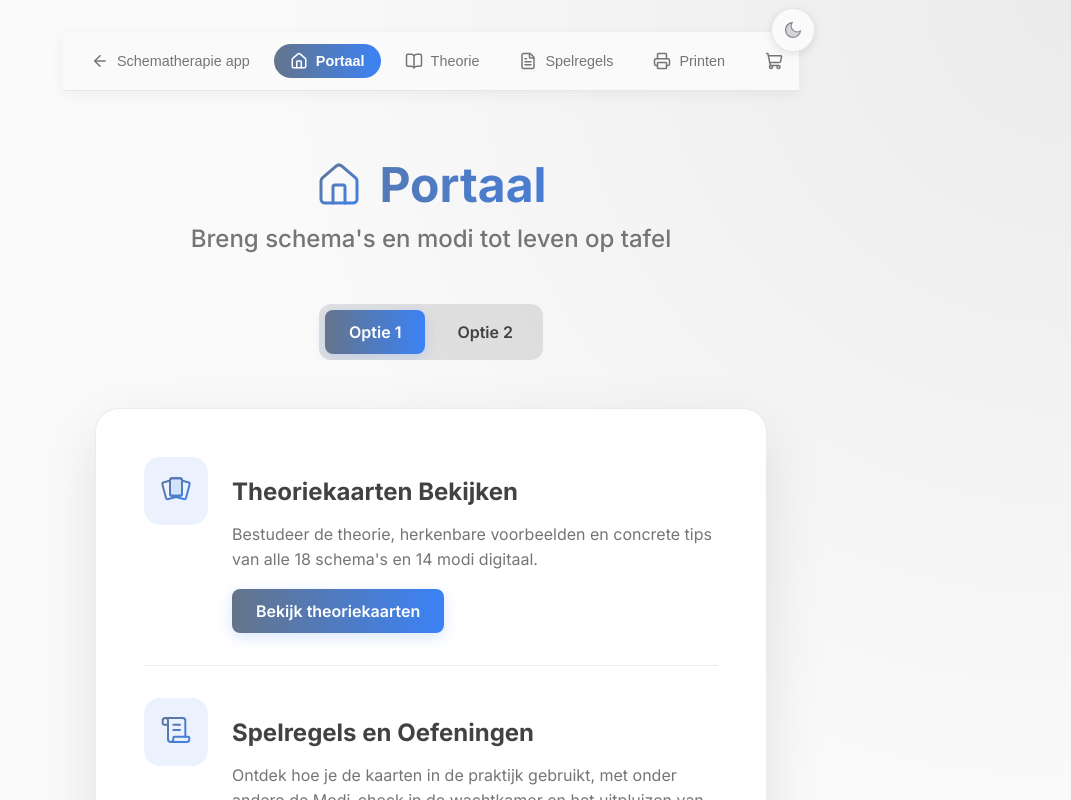
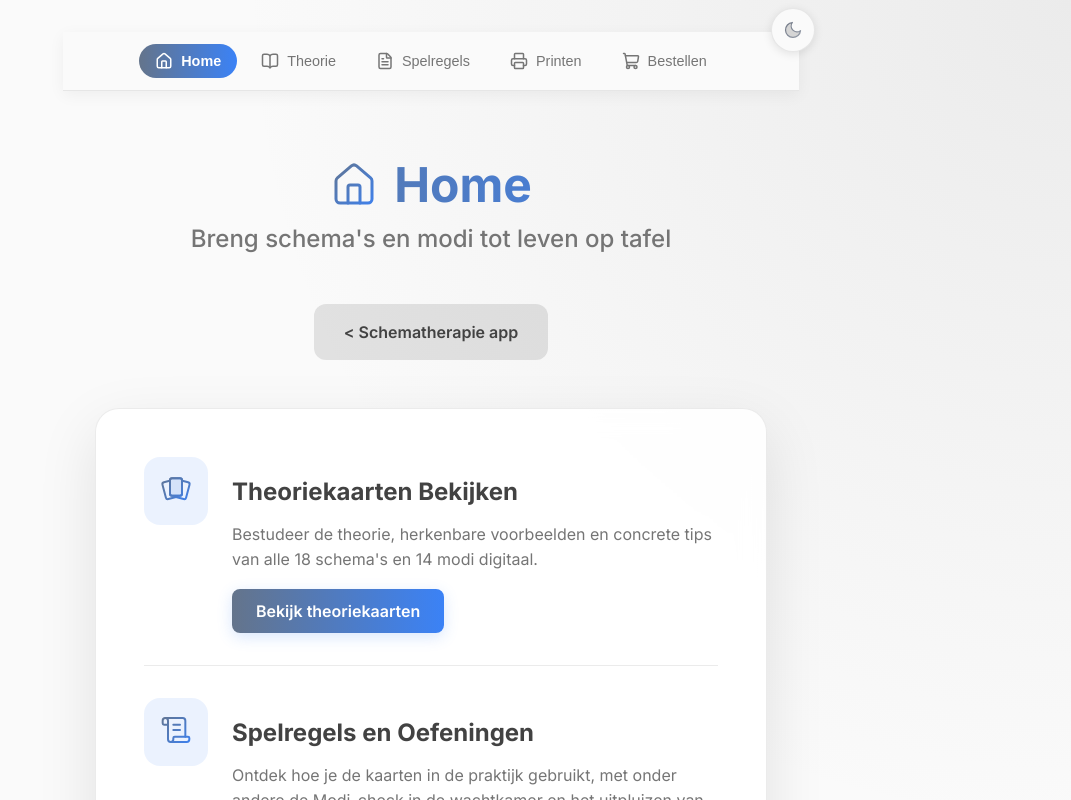
Before and after one commit to radder1972/STA, a React (Vite) app: page / in a window 1280 px wide. Both pictures are taken after a click on the button "Ga naar het Spelportaal". Shown: the top 800 px of the page, without its empty margins (209-1280 px from the left). Built offline with nearby package versions, Linux system fonts and the light colour scheme.

Commit message:
Remove back button from GameNavbar, rename Portaal to Home, and add back button to Home submenu

```diff
--- a/package.json
+++ b/package.json
@@ -1,7 +1,7 @@
 {
   "name": "schema-therapy-app",
   "private": true,
-  "version": "2.6.228",
+  "version": "2.6.229",
   "type": "module",
   "scripts": {
     "dev": "vite",
--- a/src/components/GameNavbar.jsx
+++ b/src/components/GameNavbar.jsx
@@ -3,8 +3,7 @@ import { ArrowLeft, Home, BookOpen, FileText, Printer, ShoppingCart } from 'luci
 
 export default function GameNavbar({ currentView, setCurrentView }) {
   const navItems = [
-    { id: 'home', label: 'Schematherapie app', icon: ArrowLeft },
-    { id: 'game-portal', label: 'Portaal', icon: Home },
+    { id: 'game-portal', label: 'Home', icon: Home },
     { id: 'kaartenoverzicht', label: 'Theorie', icon: BookOpen },
     { id: 'game-rules', label: 'Spelregels', icon: FileText },
     { id: 'print-shop', label: 'Printen', icon: Printer },
--- a/src/components/GamePortal.jsx
+++ b/src/components/GamePortal.jsx
@@ -24,7 +24,7 @@ export default function GamePortal({ onBack, onViewKaartenOverzicht, onViewGameR
 
       <div style={{ textAlign: 'center', marginBottom: '3rem', width: '100%', maxWidth: '800px', margin: '0 auto 3rem auto' }}>
         <h1 className="text-gradient-game" style={{ marginBottom: '0.5rem', fontSize: '3rem', display: 'flex', alignItems: 'center', justifyContent: 'center', gap: '16px' }}>
-          <HomeIcon size={48} useGameGradient={true} /> Portaal
+          <HomeIcon size={48} useGameGradient={true} /> Home
         </h1>
         <h2 style={{ color: 'var(--text-muted)', margin: 0, fontWeight: '500', fontSize: '1.5rem', lineHeight: '1.4' }}>
           Breng schema's en modi tot leven op tafel
@@ -33,8 +33,9 @@ export default function GamePortal({ onBack, onViewKaartenOverzicht, onViewGameR
 
       <div className="tabs-container no-print" style={{ display: 'flex', justifyContent: 'center', marginBottom: '3rem', width: '100%', overflowX: 'auto' }}>
         <div style={{ display: 'flex', flexWrap: 'nowrap', justifyContent: 'center', background: 'rgba(0,0,0,0.1)', padding: '6px', borderRadius: '12px', gap: '8px', minWidth: 'min-content' }}>
-          <FilterButton id="optie1" label="Optie 1" />
-          <FilterButton id="optie2" label="Optie 2" />
+          <button className="btn btn-outline" onClick={onBack} style={{ margin: 0, border: 'none', whiteSpace: 'nowrap' }}>
+            {"< Schematherapie app"}
+          </button>
         </div>
       </div>
 
```
Also changed, not shown: 1 other file (tests, documents, lock files or other folders).
